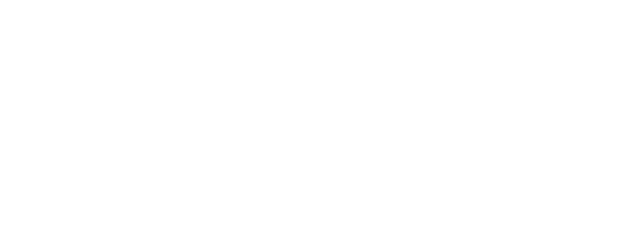
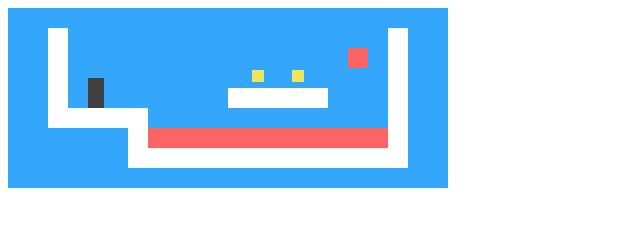
Before and after one commit to crispane/eloquentJS, a plain HTML site: page Chapter 16/index.html in a window 1280 px wide. Shown: the whole page, without its empty margins (0-640 px from the left). Drawn offline with Linux system fonts and the light colour scheme.

Commit message:
add drawing

```diff
--- /dev/null
+++ b/Chapter 16/game.css
@@ -0,0 +1,44 @@
+.background {
+  background: rgb(52, 166, 251);
+  table-layout: fixed;
+  border-spacing: 0;
+}
+
+.background td {
+  padding: 0;
+}
+
+.lava {
+  background: rgb(255, 100, 100);
+}
+
+.wall {
+  background: white;
+}
+
+.actor {
+  position: absolute;
+}
+
+.coin {
+  background: rgb(241, 229, 89);
+}
+
+.player {
+  background: rgb(64, 64, 64);
+}
+
+.lost .player {
+  background: rgb(160, 64, 64);
+}
+
+.won .player {
+  box-shadow: -4px -7px 8px white, 4px -7px 8px white;
+}
+
+.game {
+  overflow: hidden;
+  max-width: 600px;
+  max-height: 450px;
+  position: relative;
+}
--- a/Chapter 16/index.html
+++ b/Chapter 16/index.html
@@ -4,6 +4,7 @@
     <meta charset="UTF-8" />
     <meta http-equiv="X-UA-Compatible" content="IE=edge" />
     <meta name="viewport" content="width=device-width, initial-scale=1.0" />
+    <link rel="stylesheet" href="game.css" />
     <title>A Platform Game</title>
   </head>
   <body></body>
--- a/Chapter 16/level.js
+++ b/Chapter 16/level.js
@@ -1,3 +1,14 @@
+let simpleLevelPlan = `
+......................
+..#................#..
+..#..............=.#..
+..#.........o.o....#..
+..#.@......#####...#..
+..#####............#..
+......#++++++++++++#..
+......##############..
+......................`;
+
 class Level {
 	constructor(plan) {
 		let rows = plan.trim().split("\n").map(l => [...l]);
@@ -16,6 +27,7 @@ class Level {
 	}
 }
 
+// State of current game -- persistent(updating game creates new state and leaves old one intact)
 class State {
 	constructor(level, actors, status) {
 		this.level = level;
@@ -29,6 +41,7 @@ class State {
 		return this.actors.find(a => a.type == "player");
 	}
 }
+
 
 class Vec {
 	constructor(x, y) {
@@ -94,3 +107,85 @@ const levelChars = {
 	"@": Player, "o": Coin,
 	"=": Lava, "|": Lava, "v": Lava
 };
+
+//dom element
+function elt(name, attrs, ...children) {
+	let dom = document.createElement(name);
+	for (let attr of Object.keys(attrs)) {
+		dom.setAttribute(attr, attrs[attr]);
+	}
+	for (let child of children) {
+		dom.appendChild(child);
+	}
+	return dom;
+}
+
+class DOMDisplay {
+	constructor(parent, level) {
+		this.dom = elt("div", { class: "game" }, drawGrid(level));
+		this.actorLayer = null;
+		parent.appendChild(this.dom);
+	}
+
+	clear() { this.dom.remove(); }
+}
+
+const scale = 20;
+
+function drawGrid(level) {
+	return elt("table", {
+		class: "background",
+		style: `width: ${level.width * scale}px`
+	}, ...level.rows.map(row =>
+		elt("tr", { style: `height: ${scale}px` },
+			...row.map(type => elt("td", { class: type })))
+	));
+}
+
+function drawActors(actors) {
+	return elt("div", {}, ...actors.map(actor => {
+		let rect = elt("div", { class: `actor ${actor.type}` });
+		rect.style.width = `${actor.size.x * scale}px`;
+		rect.style.height = `${actor.size.y * scale}px`;
+		rect.style.left = `${actor.pos.x * scale}px`;
+		rect.style.top = `${actor.pos.y * scale}px`;
+		return rect;
+	}));
+}
+
+DOMDisplay.prototype.syncState = function (state) {
+	if (this.actorLayer) this.actorLayer.remove();
+	this.actorLayer = drawActors(state.actors);
+	this.dom.appendChild(this.actorLayer);
+	this.dom.className = `game ${state.status}`;
+	this.scrollPlayerIntoView(state);
+};
+
+DOMDisplay.prototype.scrollPlayerIntoView = function (state) {
+	let width = this.dom.clientWidth;
+	let height = this.dom.clientHeight;
+	let margin = width / 3;
+
+	// The viewport
+	let left = this.dom.scrollLeft, right = left + width;
+	let top = this.dom.scrollTop, bottom = top + height;
+
+	let player = state.player;
+	let center = player.pos.plus(player.size.times(0.5))
+		.times(scale);
+
+	if (center.x < left + margin) {
+		this.dom.scrollLeft = center.x - margin;
+	} else if (center.x > right - margin) {
+		this.dom.scrollLeft = center.x + margin - width;
+	}
+	if (center.y < top + margin) {
+		this.dom.scrollTop = center.y - margin;
+	} else if (center.y > bottom - margin) {
+		this.dom.scrollTop = center.y + margin - height;
+	}
+};
+
+let simpleLevel = new Level(simpleLevelPlan);
+let display = new DOMDisplay(document.body, simpleLevel);
+display.syncState(State.start(simpleLevel));
```
